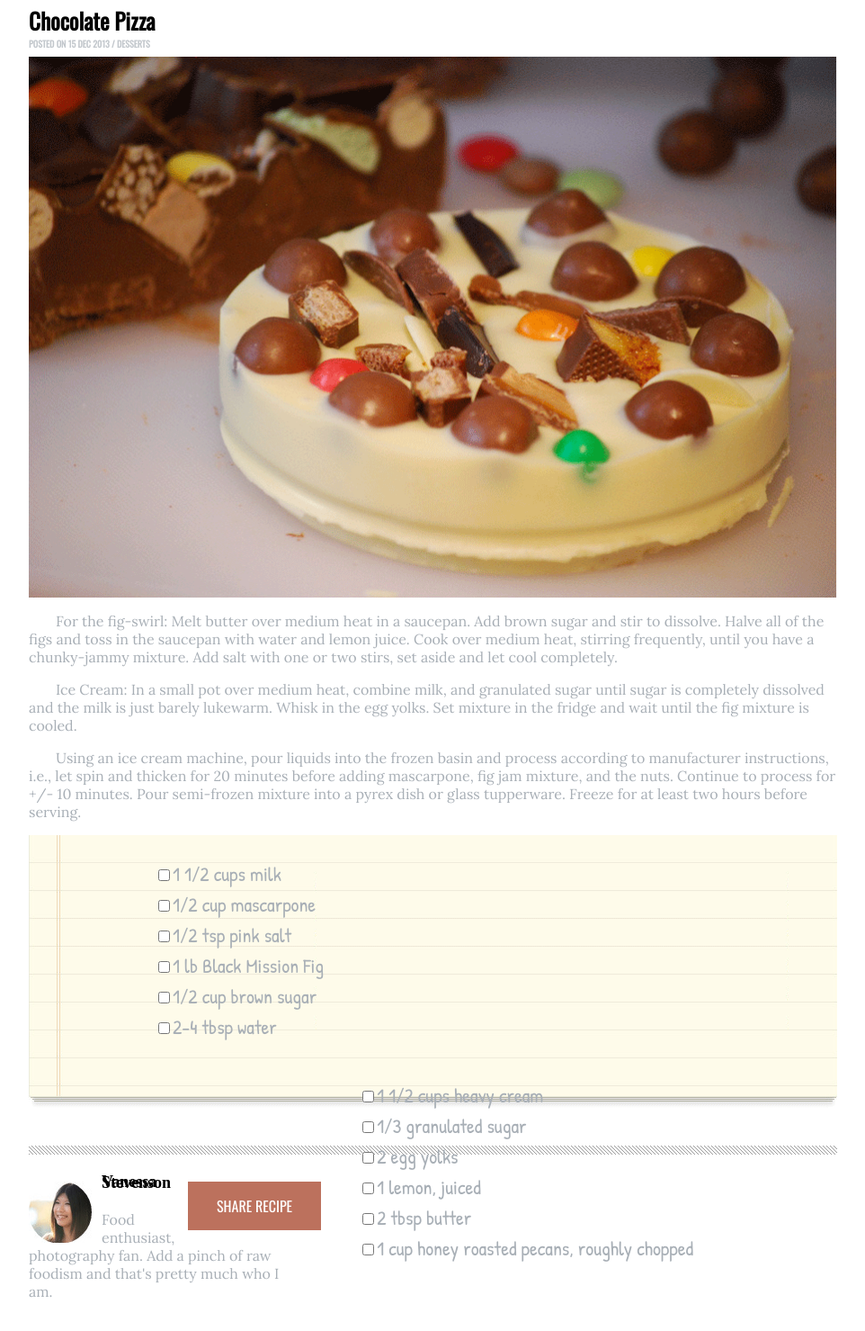
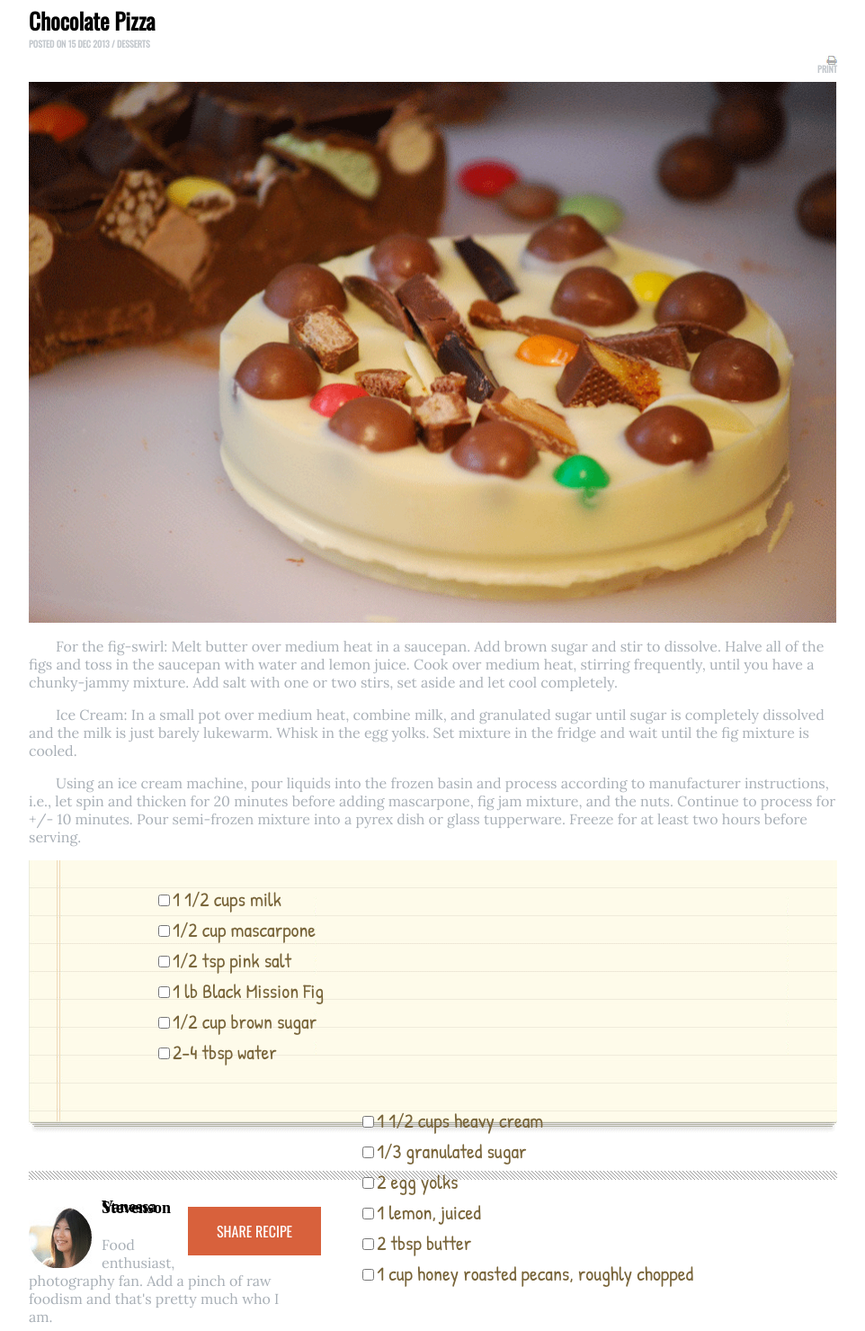
Before and after one commit to caitleigh/chocolatePizza, a plain HTML site: page index.html in a window 1280 px wide. Shown: the part 81-1560 px from the top of the page at 90% size, without its empty margins (123-1085 px from the left). Drawn offline with nearby package versions, Linux system fonts and the light colour scheme.

Commit message:
added print button

```diff
--- a/index.html
+++ b/index.html
@@ -33,8 +33,15 @@
 
   <main>
 
+  <div class="blogPost1">
   <h3>Chocolate Pizza</h3>
   <h4>posted on 15 Dec 2013 / Desserts</h4>
+  <div class="printButton">
+    <img class="print" src="img/print-icon.png">
+    <h4 class="printText">PRINT</h4>
+  </div>
+  </div>
+
 
     <img class="chocoZaa" src = "img/choco-pizza.png">
 
--- a/style.css
+++ b/style.css
@@ -57,6 +57,19 @@ main {
     margin: auto;
 }
 
+.blogPost1 {
+    display: inline;
+}
+
+.print {
+    float: right;
+}
+
+.printButton {
+    padding-right: 0;
+    float: right;
+}
+
 .chocoZaa {
     width: 100%;
     display: block;
@@ -108,14 +121,14 @@ li {
     font-family: 'Patrick Hand', cursive;
     font-size: 22px;
     line-height: 34px;
-    color: #a8afb6;
+    color: #786439;
 }
 
 span {
     font-family: 'Patrick Hand', cursive;
     font-size: 22px;
     line-height: 34px;
-    color: #a8afb6;
+    color: #786439;
 }
 
 .strikethrough:checked + span {
@@ -130,7 +143,7 @@ span {
 }
 
 .button {
-    background-color: #BC715D;
+    background-color: #d8613c;
     font-family: 'Oswald', sans-serif;
     text-decoration: uppercase;
     border: none;
```
Also changed, not shown: 1 other file.
